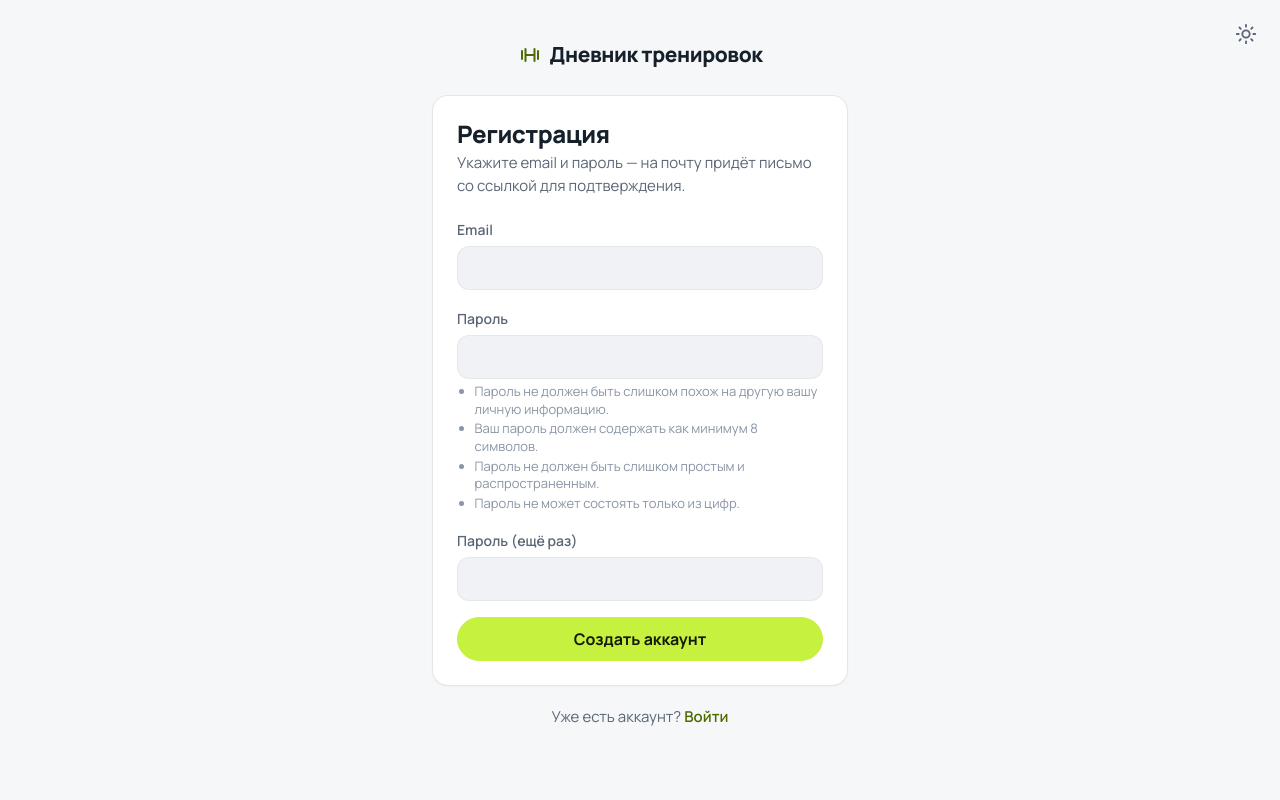
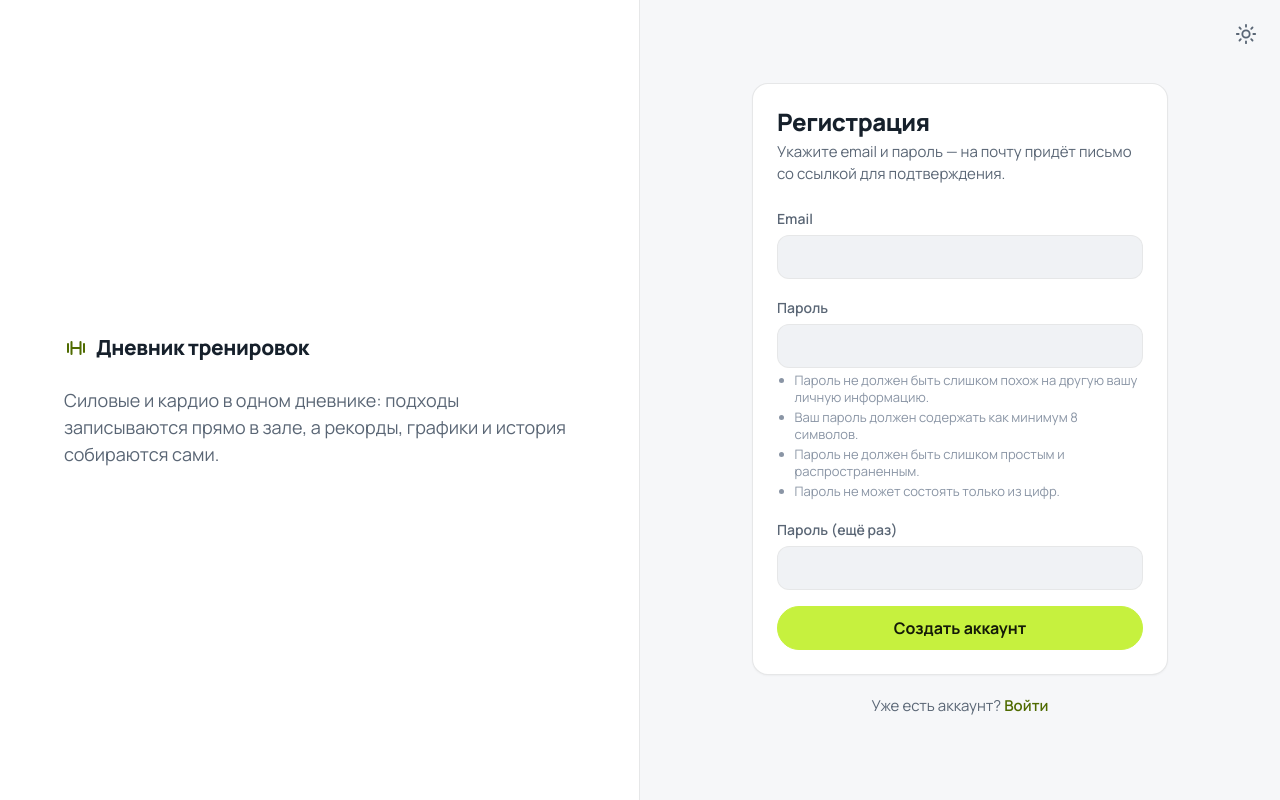
Before and after one commit to romanpaltsev/trainova, a Django app: page /accounts/signup/ in a window 1280 px wide. Run offline with Django 5.2, Linux system fonts and the light colour scheme; parts of the project's set-up code (start-up, migrations or seed data) failed here and were passed over; some libraries are stand-ins or nearby versions.

Commit message:
вход: бренд-панель на широком экране
С 1200 страницы входа, регистрации и восстановления пароля делят экран:
слева панель на всю высоту с логотипом и короткой подписью о дневнике,
справа форма посередине своей половины. До 1200 экран прежний: обёртка
панели не образует бокса, подпись скрыта. Мобильная геометрия сверена.

Co-Authored-By: Claude Opus 5.5 <noreply@anthropic.com>

```diff
--- a/static/css/app.css
+++ b/static/css/app.css
@@ -802,6 +802,10 @@ a.btn {
   top: 0.75rem;
   right: 0.75rem;
 }
+
+/* Бренд-панель входа: ниже 1200 обёртка не образует бокса, подпись скрыта. */
+.app-auth-aside { display: contents; }
+.app-auth-tagline { display: none; }
 
 /* Поле-ловушка для ботов: невидимо и недоступно с клавиатуры */
 .app-honeypot {
@@ -2882,6 +2886,45 @@ a.btn {
     line-height: 1.2;
   }
 
+  /* ---------- Вход и регистрация: бренд-панель ----------
+
+     Слева панель с логотипом и короткой подписью о дневнике, справа форма
+     посередине своей половины. Ряды 1fr auto auto 1fr держат карточку и
+     подвал вместе по центру по вертикали. */
+  .app-auth {
+    display: grid;
+    grid-template-columns: repeat(2, minmax(0, 1fr));
+    grid-template-rows: 1fr auto auto 1fr;
+    justify-items: center;
+    padding: 0;
+  }
+  /* stretch по обеим осям: базовое align-items: center у .app-auth центрировал
+     бы панель по вертикали её высотой, а не на всю высоту экрана. */
+  .app-auth-aside {
+    grid-column: 1;
+    grid-row: 1 / -1;
+    justify-self: stretch;
+    align-self: stretch;
+    display: flex;
+    flex-direction: column;
+    justify-content: center;
+    gap: var(--app-space-6);
+    padding: var(--app-space-16);
+    border-right: 1px solid var(--app-line);
+    background-color: var(--app-card);
+  }
+  .app-auth-brand { margin: 0; }
+  .app-auth-tagline {
+    display: block;
+    max-width: var(--app-measure-form);
+    margin: 0;
+    color: var(--app-text-secondary);
+    font-size: 1.125rem;
+    line-height: 1.5;
+  }
+  .app-auth-card { grid-column: 2; grid-row: 2; }
+  .app-auth-footer { grid-column: 2; grid-row: 3; }
+
   /* ---------- Справочник упражнений: мастер-деталь ---------- */
 
   /* В колонке списка (30rem) справочник снова одной колонкой, а доска истории
--- a/templates/auth_base.html
+++ b/templates/auth_base.html
@@ -5,10 +5,20 @@
 <div class="app-auth position-relative">
   <div class="app-auth-theme">{% include "includes/theme_toggle.html" %}</div>
 
-  <a class="app-logo app-auth-brand" href="{% url 'account_login' %}">
-    {% include "includes/logo.html" %}
-    <span>Дневник тренировок</span>
-  </a>
+  {% comment %}
+    На широком экране (с 1200) логотип с подписью — бренд-панель слева, форма
+    справа. Ниже 1200 обёртка не образует бокса, а подпись скрыта: экран прежний.
+  {% endcomment %}
+  <div class="app-auth-aside">
+    <a class="app-logo app-auth-brand" href="{% url 'account_login' %}">
+      {% include "includes/logo.html" %}
+      <span>Дневник тренировок</span>
+    </a>
+    <p class="app-auth-tagline">
+      Силовые и кардио в одном дневнике: подходы записываются прямо в зале,
+      а рекорды, графики и история собираются сами.
+    </p>
+  </div>
 
   <div class="app-card app-auth-card">
     {% if messages %}
```
